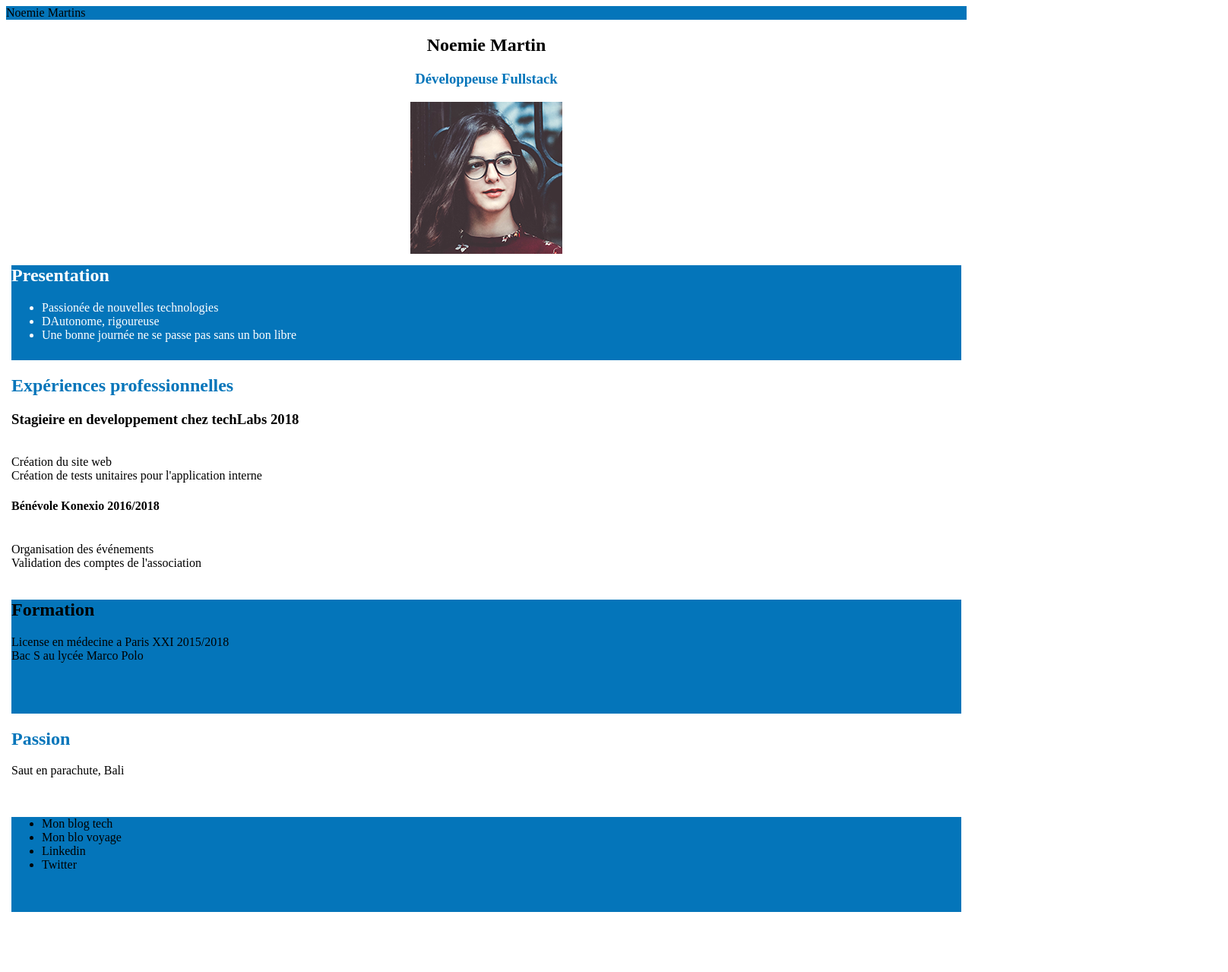
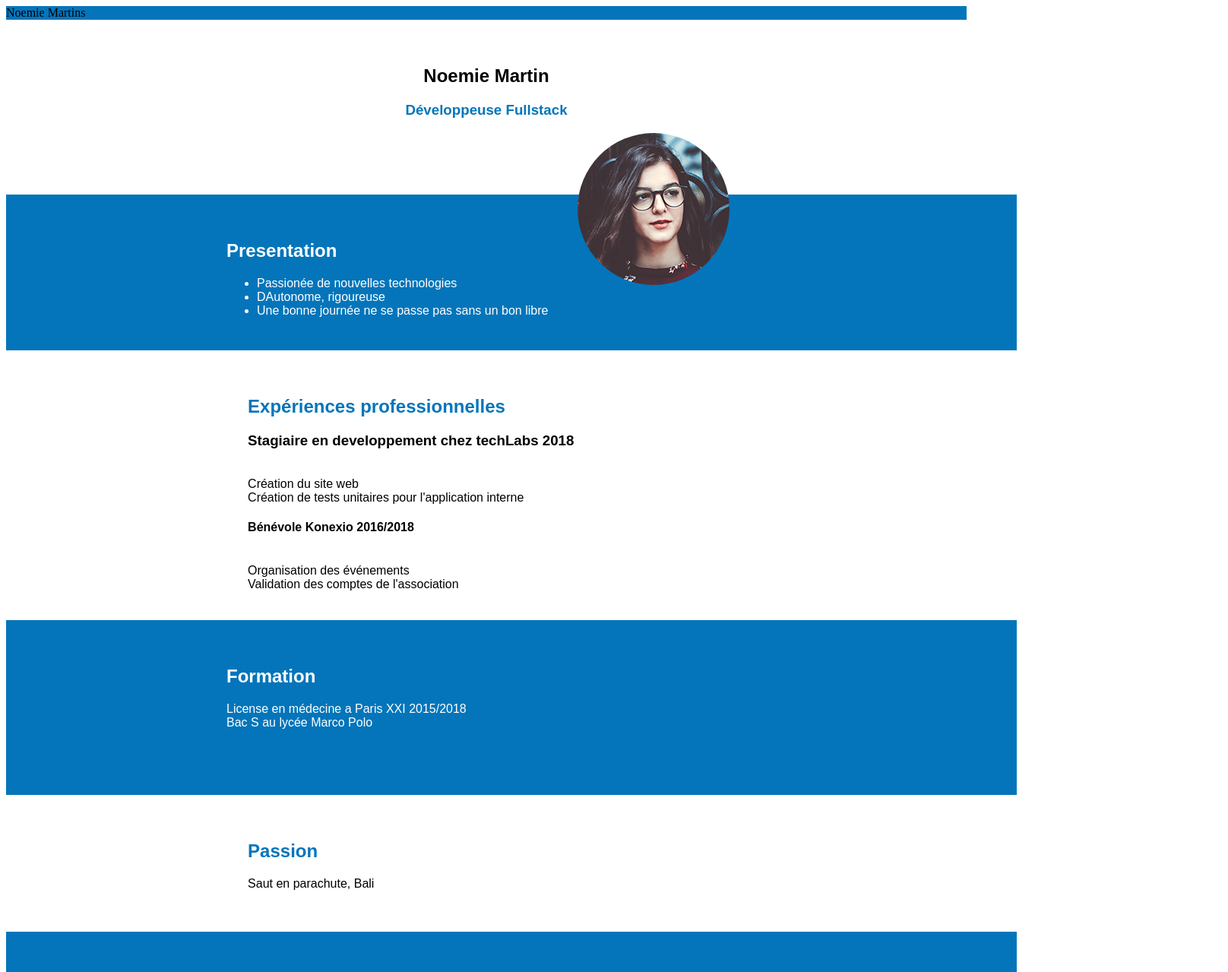
Before and after one commit to SyrineL/my-cv, a plain HTML site: page index.html in a window 1280 px wide. Shown: the top 1279 px of the page at 76% size, 1616 px wide, since content can reach past the window. Before the commit the page ends 1208 px from the top, so only its background shows below. Drawn offline with Linux system fonts and the light colour scheme.

Commit message:
CV1MODIF2

```diff
--- a/index.html
+++ b/index.html
@@ -21,7 +21,7 @@
             <div class="box1" style="background-color:white;">
                 <h2>Noemie Martin</h2>
                 <h3>Développeuse Fullstack</h3>
-                <img src="img/noemie_martin.png">
+                <img src="img/noemie_martin.png" class="imgg">
 
             </div>
             <div class="box2" style="background-color:#0475ba;">
@@ -39,7 +39,7 @@
 
             <div class="box3" style="background-color:white;">
                 <h2>Expériences professionnelles</h2>
-                <p><h3>Stagieire en developpement chez techLabs  2018</h3><br>
+                <p><h3>Stagiaire en developpement chez techLabs  2018</h3><br>
                     Création du site web<br>
                     Création de tests unitaires pour l'application interne<br>
                     <h4>Bénévole Konexio   2016/2018</h4><br>
--- a/style.css
+++ b/style.css
@@ -8,14 +8,29 @@
     flex-direction: column;
   }
 
+.imgg {
+border-radius: 100px;
+float:right;
+margin: 0px 30px 15px 0;
+}
+
+
+
   .box1 {
-    width: 1250px;
-    height: 283px;
+    width: 700px;
+    height: 150px;
     color: black;
+    font-family: sans-serif;
+    padding: 40px;
+}
+.box1 h2 {
 
-  }
+    margin-left: 0px;
+   }
+
  .box1 h3 {
      color: #0475ba;
+     margin-left: 0%;
     }
 
 
@@ -24,29 +39,57 @@
     height: 125px;
     color: white;
     text-align: left;
+    font-family: sans-serif;
+    padding: 40px;
   }
+
+  .box2 h2  {
+    margin-left: 20%;
+}
+.box2 ul  {
+    margin-left: 20%;
+}
 
 
   .box3 {
     width: 1250px;
     height: 275px;
     text-align: left;
+    font-family: sans-serif;
+    padding: 40px;
+    margin-left: 22%;
   }
   .box3 h2 {
     color: #0475ba;
+
    }
+
+
 
   .box4 {
     width: 1250px;
     height: 150px;
     text-align: left;
+    color: white;
+    font-family: sans-serif;
+    padding: 40px;
+
   }
+  .box4 h2 {
+    margin-left: 20%;
+}
 
+.box4 p {
+    margin-left: 20%;
+}
 
   .box5 {
     width: 1250px;
     height: 100px;
     text-align: left;
+    font-family: sans-serif;
+    padding: 40px;
+    margin-left: 22%;
   }
   .box5 h2 {
     color: #0475ba;
@@ -56,8 +99,12 @@
     width: 1250px;
     height: 125px;
     text-align: left;
+    color: white;
+    font-family: sans-serif;
+    padding: 40px;
   }
 
   header {
       text-align: center;
+      font-family: sans-serif;
     }
```
